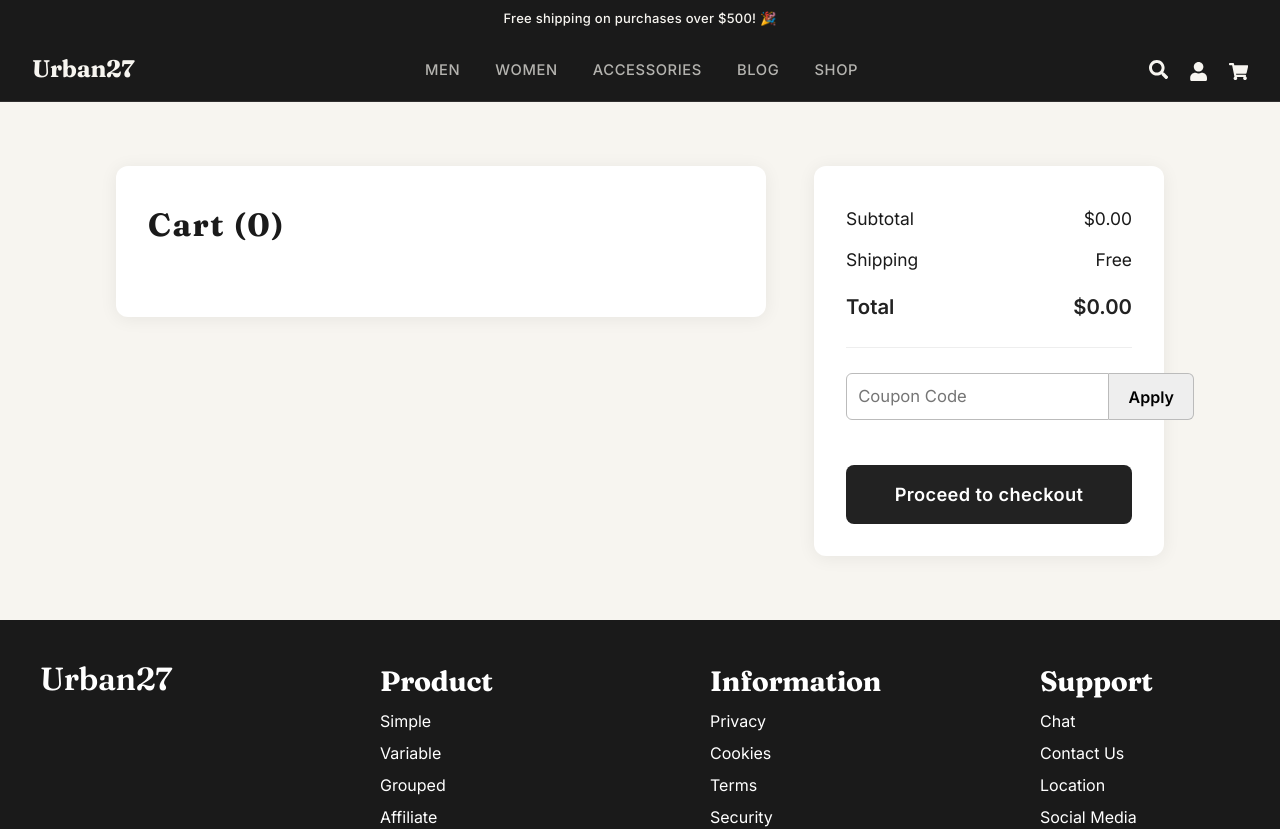
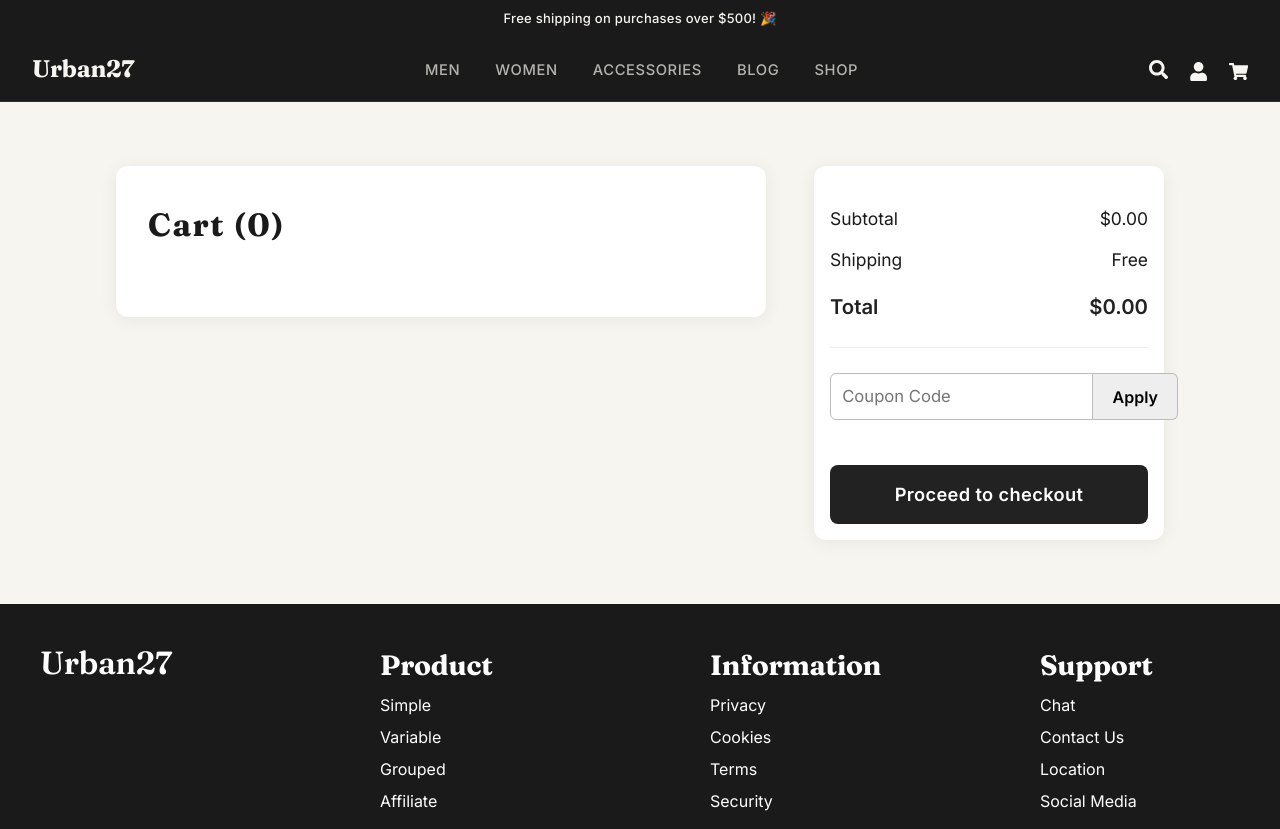
Before and after one commit to IgnacioDN/NovaStore, a React (Vite) app: page /cart in a window 1280 px wide. Shown: the top 829 px of the page. Built offline with nearby package versions, Linux system fonts and the light colour scheme.

Commit message:
Update padding in cart summary styles
Adjusted padding in the cart summary styles.

```diff
--- a/src/styles/Cart.css
+++ b/src/styles/Cart.css
@@ -164,7 +164,7 @@ body {
     max-width: 350px;
     background: #fff;
     border-radius: 12px;
-  padding: 2.5rem 2rem 2rem 2rem;
+    padding: 2.5rem 1rem 1rem;
     box-shadow: 0 2px 18px #0001;
     position: sticky;
     top: 2rem;
```
Lines whose indentation alone changed are shown as unchanged.
